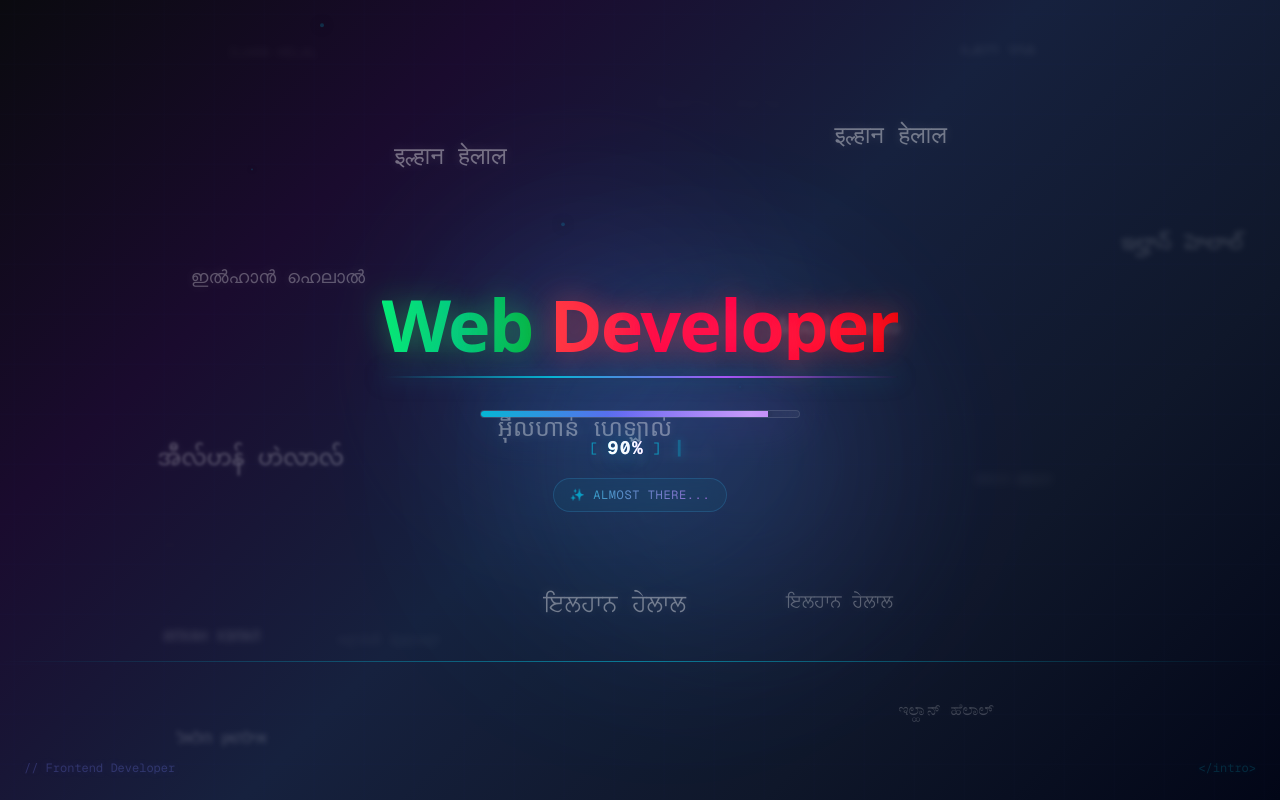
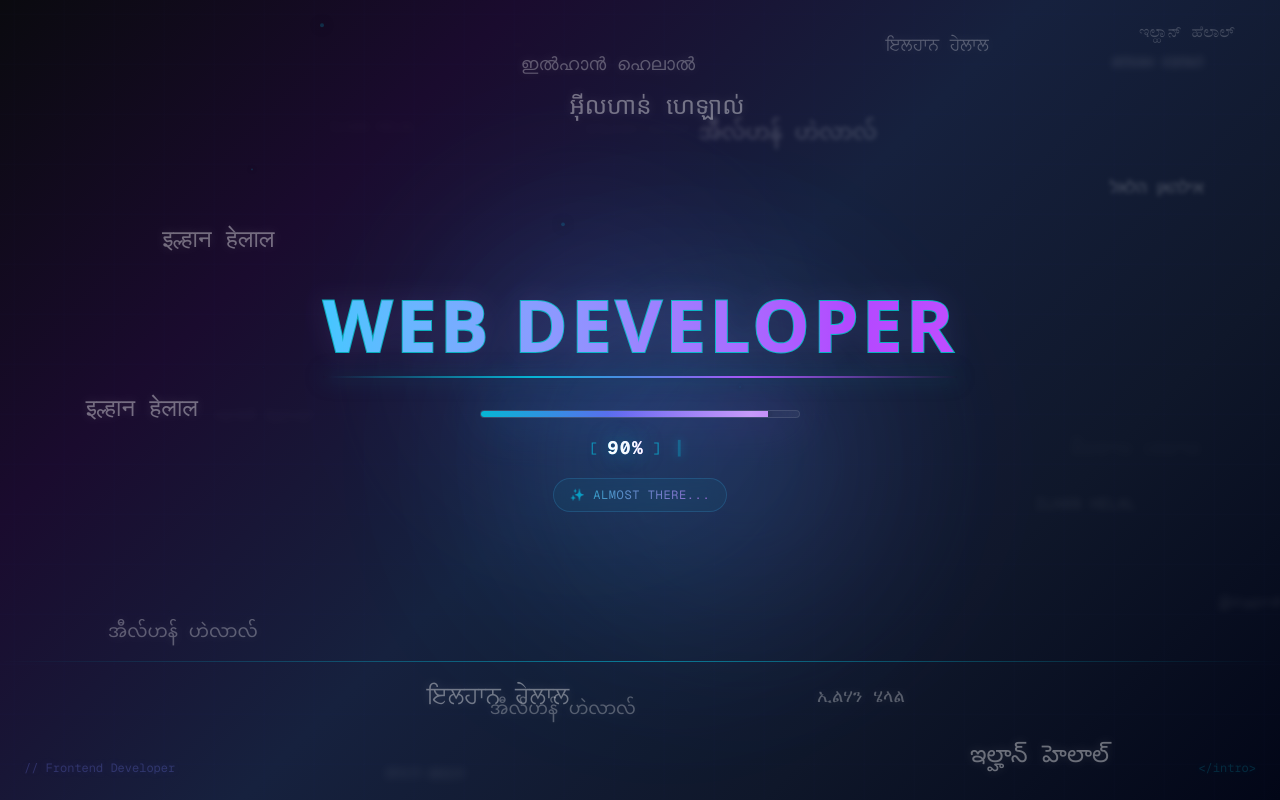
Before and after one commit to ilhan-helal/personal-portfolio, a Next.js app: page / in a window 1280 px wide. Built offline with nearby package versions, Linux system fonts and the light colour scheme.

Commit message:
intro screen fixed

```diff
--- a/src/components/IntroScreen.jsx
+++ b/src/components/IntroScreen.jsx
@@ -41,12 +41,7 @@ function FloatingName({
       initial={{ opacity: 0, scale: 0.5, filter: "blur(10px)" }}
       animate={{
         opacity: highlight
-          ? [
-              0,
-              opacityMap[size],
-              opacityMap[size],
-              opacityMap[size] * 0.8,
-            ]
+          ? [0, opacityMap[size], opacityMap[size], opacityMap[size] * 0.8]
           : [0, opacityMap[size], opacityMap[size], 0],
         scale: [0.5, 1, 1, 0.8],
         x: [0, direction.x * 30, direction.x * 50, direction.x * 80],
@@ -102,7 +97,6 @@ function Particle({ delay }) {
 }
 
 export default function IntroScreen({ onFinish }) {
-
   const [mounted, setMounted] = useState(false);
   const [progress, setProgress] = useState(0);
   const [floatingNames, setFloatingNames] = useState([]);
@@ -117,7 +111,7 @@ export default function IntroScreen({ onFinish }) {
     setMounted(true);
     setIsMobile(window.innerWidth < 768);
     setReducedMotion(
-      window.matchMedia("(prefers-reduced-motion: reduce)").matches
+      window.matchMedia("(prefers-reduced-motion: reduce)").matches,
     );
   }, []);
 
@@ -130,15 +124,49 @@ export default function IntroScreen({ onFinish }) {
     "text-violet-400",
   ];
 
-  const getRandomPosition = () => ({
-    x: Math.random() * 85 + 5,
-    y: Math.random() * 85 + 5,
-  });
+  // Cinematic Edge-based Position
+const getCinematicPosition = () => {
+  const zone = Math.random();
 
-  const getRandomDirection = () => ({
-    x: (Math.random() - 0.5) * 2,
-    y: (Math.random() - 0.5) * 2,
-  });
+  // Left Edge
+  if (zone < 0.25) {
+    return {
+      x: Math.random() * 15,
+      y: Math.random() * 100,
+    };
+  }
+
+  // Right Edge
+  if (zone < 0.5) {
+    return {
+      x: 85 + Math.random() * 15,
+      y: Math.random() * 100,
+    };
+  }
+
+  // Top Edge
+  if (zone < 0.75) {
+    return {
+      x: 20 + Math.random() * 60,
+      y: Math.random() * 15,
+    };
+  }
+
+  // Bottom Edge
+  return {
+    x: 20 + Math.random() * 60,
+    y: 85 + Math.random() * 15,
+  };
+};
+
+// Cinematic Direction Based on Position
+const getCinematicDirection = (position) => {
+  if (position.x < 20) return { x: 1, y: 0 };     // Left → Right
+  if (position.x > 80) return { x: -1, y: 0 };    // Right → Left
+  if (position.y < 20) return { x: 0, y: 1 };     // Top → Down
+  return { x: 0, y: -1 };                         // Bottom → Up
+};
+
 
   const getRandomSize = () => {
     const r = Math.random();
@@ -161,25 +189,29 @@ export default function IntroScreen({ onFinish }) {
 
     const interval = setInterval(() => {
       const randomName =
-        nameTranslations[
-          Math.floor(Math.random() * nameTranslations.length)
-        ];
+        nameTranslations[Math.floor(Math.random() * nameTranslations.length)];
 
       setFloatingNames((prev) => [
-        ...prev.slice(isPausedAt99 ? (isMobile ? -15 : -40) : (isMobile ? -10 : -25)),
-        {
+  ...prev.slice(
+    isPausedAt99 ? (isMobile ? -15 : -40) : isMobile ? -10 : -25,
+  ),
+  (() => {
+    const pos = getCinematicPosition();
+    return {
       id: crypto.randomUUID(),
       name: randomName.name,
-          position: getRandomPosition(),
+      position: pos,
       size: getRandomSize(),
       duration: isPausedAt99
         ? 5 + Math.random() * 3
         : 3 + Math.random() * 2,
-          direction: getRandomDirection(),
+      direction: getCinematicDirection(pos),
       highlight: isPausedAt99,
       color: colors[Math.floor(Math.random() * colors.length)],
-        },
+    };
+  })(),
 ]);
+
     }, spawnInterval);
 
     return () => clearInterval(interval);
@@ -220,7 +252,8 @@ export default function IntroScreen({ onFinish }) {
         <motion.div
           className="fixed inset-0 z-50 flex items-center justify-center overflow-hidden"
           style={{
-            background: 'linear-gradient(135deg, #0a0a0f 0%, #1a0b2e 25%, #16213e 50%, #0f172a 75%, #020617 100%)'
+            background:
+              "linear-gradient(135deg, #0a0a0f 0%, #1a0b2e 25%, #16213e 50%, #0f172a 75%, #020617 100%)",
           }}
           exit={{ opacity: 0, scale: 1.1 }}
           transition={{
@@ -232,7 +265,8 @@ export default function IntroScreen({ onFinish }) {
           <motion.div
             className="absolute top-1/4 left-1/4 w-40 h-40 sm:w-72 sm:h-72 md:w-96 md:h-96 rounded-full opacity-20 blur-3xl"
             style={{
-              background: 'radial-gradient(circle, #6366f1 0%, transparent 70%)'
+              background:
+                "radial-gradient(circle, #6366f1 0%, transparent 70%)",
             }}
             animate={{
               x: [0, 100, 0],
@@ -249,7 +283,8 @@ export default function IntroScreen({ onFinish }) {
           <motion.div
             className="absolute bottom-1/4 right-1/4 w-40 h-40 sm:w-72 sm:h-72 md:w-96 md:h-96 rounded-full opacity-20 blur-3xl"
             style={{
-              background: 'radial-gradient(circle, #06b6d4 0%, transparent 70%)'
+              background:
+                "radial-gradient(circle, #06b6d4 0%, transparent 70%)",
             }}
             animate={{
               x: [0, -100, 0],
@@ -266,7 +301,8 @@ export default function IntroScreen({ onFinish }) {
           <motion.div
             className="absolute top-1/2 right-1/3 w-32 h-32 sm:w-56 sm:h-56 md:w-80 md:h-80 rounded-full opacity-15 blur-3xl"
             style={{
-              background: 'radial-gradient(circle, #a855f7 0%, transparent 70%)'
+              background:
+                "radial-gradient(circle, #a855f7 0%, transparent 70%)",
             }}
             animate={{
               x: [0, 50, 0],
@@ -281,7 +317,8 @@ export default function IntroScreen({ onFinish }) {
           />
 
           {/* Floating particles */}
-          {!reducedMotion && Array.from({ length: particleCount }).map((_, i) => (
+          {!reducedMotion &&
+            Array.from({ length: particleCount }).map((_, i) => (
               <Particle key={i} delay={i * 0.2} />
             ))}
 
@@ -301,7 +338,7 @@ export default function IntroScreen({ onFinish }) {
               backgroundSize: "50px 50px",
             }}
             animate={{
-              backgroundPosition: ['0px 0px', '50px 50px'],
+              backgroundPosition: ["0px 0px", "50px 50px"],
             }}
             transition={{
               duration: 20,
@@ -314,7 +351,7 @@ export default function IntroScreen({ onFinish }) {
           <motion.div
             className="absolute inset-x-0 h-px bg-gradient-to-r from-transparent via-cyan-400/50 to-transparent"
             animate={{
-              top: ['0%', '100%'],
+              top: ["0%", "100%"],
             }}
             transition={{
               duration: 3,
@@ -331,46 +368,69 @@ export default function IntroScreen({ onFinish }) {
               animate={{ opacity: 1, y: 0 }}
               transition={{ duration: 0.8, delay: 0.2 }}
             >
-              <motion.h1 className="text-3xl sm:text-4xl md:text-6xl lg:text-7xl font-bold tracking-tight">
+             <motion.h1
+  className="relative text-4xl sm:text-5xl md:text-6xl lg:text-7xl font-extrabold tracking-wider uppercase"
+  initial={{ opacity: 0, y: 20 }}
+  animate={{ opacity: 1, y: 0 }}
+  transition={{ duration: 0.8 }}
+>
+
+  {/* Neon Stroke Layer */}
   <motion.span
-                  className="inline-block bg-gradient-to-r from-green-400 via-emerald-500 to-green-600 bg-clip-text text-transparent"
-                  style={{
-                    textShadow: '0 0 30px rgba(34, 197, 94, 0.5)',
-                  }}
+    className="absolute inset-0 text-transparent
+    [-webkit-text-stroke:2px_rgba(0,255,255,0.7)]"
     animate={{
-                    filter: ['brightness(1)', 'brightness(1.2)', 'brightness(1)'],
+      opacity: [1, 0.85, 1, 0.9, 1],
+      filter: [
+        "drop-shadow(0 0 8px rgba(0,255,255,0.6))",
+        "drop-shadow(0 0 18px rgba(0,255,255,0.9))",
+        "drop-shadow(0 0 8px rgba(0,255,255,0.6))",
+        "drop-shadow(0 0 14px rgba(168,85,247,0.7))",
+        "drop-shadow(0 0 8px rgba(0,255,255,0.6))",
+      ],
     }}
     transition={{
-                    duration: 2,
+      duration: 3,
       repeat: Infinity,
+      ease: "easeInOut",
     }}
   >
-                  Web
+    WEB DEVELOPER
   </motion.span>
-                {" "}
+
+  {/* Glow Fill Layer */}
   <motion.span
-                  className="inline-block bg-gradient-to-r from-red-500 via-rose-600 to-red-700 bg-clip-text text-transparent"
-                  style={{
-                    textShadow: '0 0 30px rgba(239, 68, 68, 0.5)',
-                  }}
+    className="relative bg-gradient-to-r
+    from-cyan-400 via-purple-500 to-pink-500
+    bg-clip-text text-transparent"
+    style={{ backgroundSize: "200% 200%" }}
     animate={{
-                    filter: ['brightness(1)', 'brightness(1.2)', 'brightness(1)'],
+      backgroundPosition: ["0% 50%", "100% 50%", "0% 50%"],
+      filter: [
+        "brightness(1)",
+        "brightness(1.15)",
+        "brightness(0.95)",
+        "brightness(1.1)",
+        "brightness(1)",
+      ],
     }}
     transition={{
-                    duration: 2,
+      duration: 6,
       repeat: Infinity,
-                    delay: 0.5,
+      ease: "linear",
     }}
   >
-                  Developer
+    WEB DEVELOPER
   </motion.span>
+
 </motion.h1>
 
               <motion.div
                 className="h-0.5 mt-4 mx-auto overflow-hidden rounded-full"
                 style={{
-                  background: 'linear-gradient(90deg, transparent, #06b6d4, #a855f7, transparent)',
-                  boxShadow: '0 0 20px rgba(6, 182, 212, 0.5)',
+                  background:
+                    "linear-gradient(90deg, transparent, #06b6d4, #a855f7, transparent)",
+                  boxShadow: "0 0 20px rgba(6, 182, 212, 0.5)",
                 }}
                 initial={{ width: 0 }}
                 animate={{ width: "100%" }}
@@ -385,7 +445,8 @@ export default function IntroScreen({ onFinish }) {
                 <motion.div
                   className="absolute inset-0 rounded-full blur-xl opacity-50"
                   style={{
-                    background: 'linear-gradient(90deg, #06b6d4, #6366f1, #a855f7)',
+                    background:
+                      "linear-gradient(90deg, #06b6d4, #6366f1, #a855f7)",
                   }}
                   animate={{
                     opacity: [0.3, 0.6, 0.3],
@@ -402,10 +463,11 @@ export default function IntroScreen({ onFinish }) {
                   <motion.div
                     className="absolute inset-0 opacity-30"
                     style={{
-                      background: 'linear-gradient(90deg, transparent, rgba(99, 102, 241, 0.3), transparent)',
+                      background:
+                        "linear-gradient(90deg, transparent, rgba(99, 102, 241, 0.3), transparent)",
                     }}
                     animate={{
-                      x: ['-100%', '200%'],
+                      x: ["-100%", "200%"],
                     }}
                     transition={{
                       duration: 1.5,
@@ -419,18 +481,20 @@ export default function IntroScreen({ onFinish }) {
                     className="h-full relative overflow-hidden"
                     style={{
                       width: `${progress}%`,
-                      background: 'linear-gradient(90deg, #06b6d4, #6366f1, #a855f7)',
-                      boxShadow: '0 0 20px currentColor',
+                      background:
+                        "linear-gradient(90deg, #06b6d4, #6366f1, #a855f7)",
+                      boxShadow: "0 0 20px currentColor",
                     }}
                   >
                     {/* Shimmer effect */}
                     <motion.div
                       className="absolute inset-0"
                       style={{
-                        background: 'linear-gradient(90deg, transparent, rgba(255,255,255,0.4), transparent)',
+                        background:
+                          "linear-gradient(90deg, transparent, rgba(255,255,255,0.4), transparent)",
                       }}
                       animate={{
-                        x: ['-100%', '200%'],
+                        x: ["-100%", "200%"],
                       }}
                       transition={{
                         duration: 1,
@@ -448,7 +512,7 @@ export default function IntroScreen({ onFinish }) {
                 <motion.span
                   className="text-white font-bold text-lg bg-gradient-to-r from-cyan-400 to-purple-400 bg-clip-text text-transparent"
                   style={{
-                    textShadow: '0 0 20px rgba(6, 182, 212, 0.5)',
+                    textShadow: "0 0 20px rgba(6, 182, 212, 0.5)",
                   }}
                 >
                   {Math.floor(progress) < 100
@@ -462,7 +526,7 @@ export default function IntroScreen({ onFinish }) {
                   animate={{ opacity: [1, 0.3, 1] }}
                   transition={{ duration: 1, repeat: Infinity }}
                   style={{
-                    textShadow: '0 0 10px currentColor',
+                    textShadow: "0 0 10px currentColor",
                   }}
                 >
                   ▎
@@ -473,7 +537,11 @@ export default function IntroScreen({ onFinish }) {
               <motion.div
                 className="font-mono text-xs tracking-wider px-4 py-2 rounded-full border border-cyan-400/20 bg-cyan-400/5 backdrop-blur-sm"
                 animate={{
-                  borderColor: ['rgba(6, 182, 212, 0.2)', 'rgba(99, 102, 241, 0.3)', 'rgba(6, 182, 212, 0.2)'],
+                  borderColor: [
+                    "rgba(6, 182, 212, 0.2)",
+                    "rgba(99, 102, 241, 0.3)",
+                    "rgba(6, 182, 212, 0.2)",
+                  ],
                 }}
                 transition={{ duration: 2, repeat: Infinity }}
               >
@@ -521,7 +589,7 @@ export default function IntroScreen({ onFinish }) {
             animate={{ opacity: [0.4, 0.7, 0.4] }}
             transition={{ duration: 2, repeat: Infinity, delay: 1 }}
             style={{
-              textShadow: '0 0 10px rgba(99, 102, 241, 0.3)',
+              textShadow: "0 0 10px rgba(99, 102, 241, 0.3)",
             }}
           >
             {"// Frontend Developer"}
@@ -532,7 +600,7 @@ export default function IntroScreen({ onFinish }) {
             animate={{ opacity: [0.4, 0.7, 0.4] }}
             transition={{ duration: 2, repeat: Infinity, delay: 1.5 }}
             style={{
-              textShadow: '0 0 10px rgba(6, 182, 212, 0.3)',
+              textShadow: "0 0 10px rgba(6, 182, 212, 0.3)",
             }}
           >
             {"</intro>"}
```
Also changed, not shown: src/components/HeroSocialOverlay.jsx (+34 -70 lines), src/components/HomePage.jsx (+13 -11 lines). Lines whose indentation alone changed are shown as unchanged.
